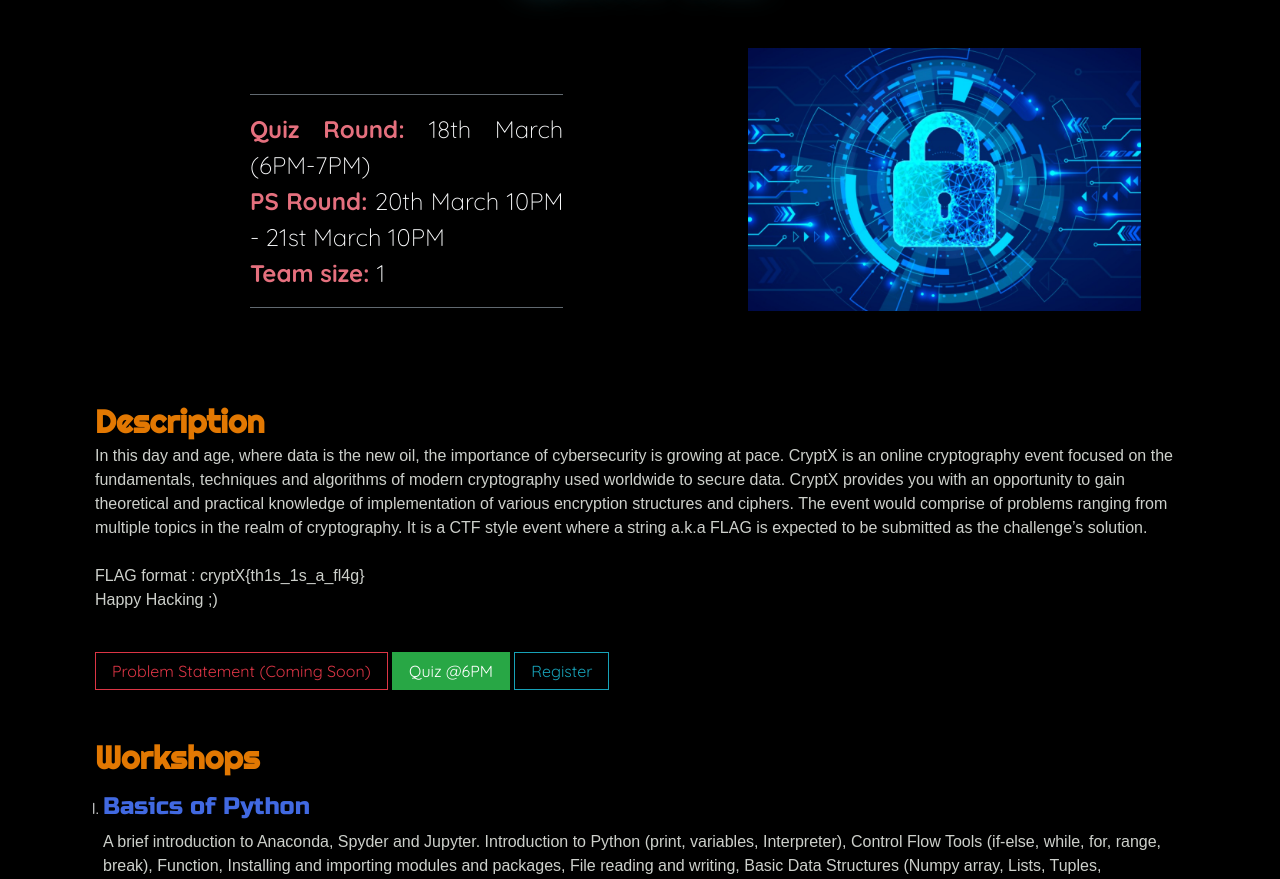
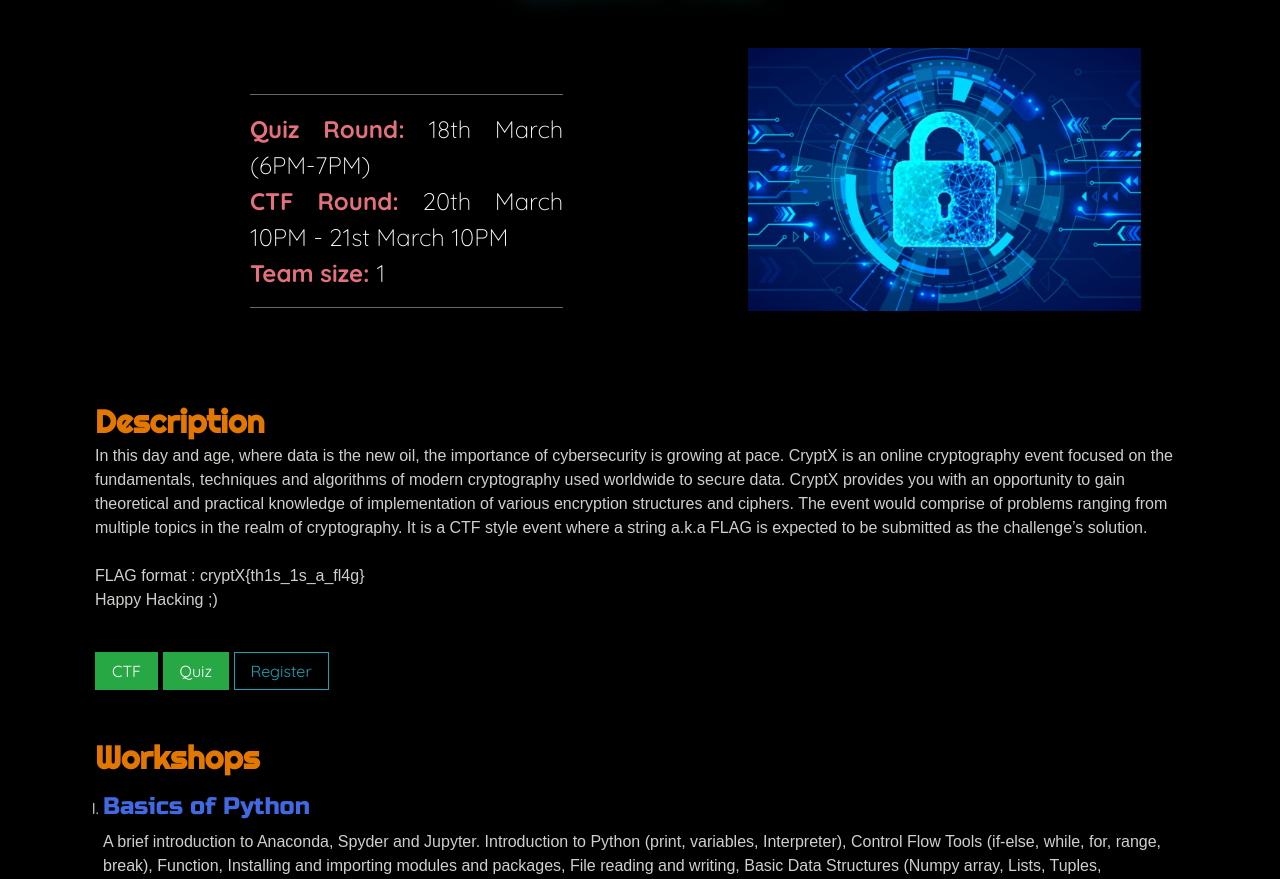
Before and after one commit to Prastuti-IIT-BHU/prastuti, a Django app: template templates/events/cryptx.html in a window 1280 px wide. Shown: the part 226-1105 px from the top of the page. Run offline with Django 3.2, Linux system fonts and the light colour scheme; the template is opened without the code that fills it, so the values that code supplies are empty; some libraries are stand-ins or nearby versions; some web fonts are replaced.

Commit message:
Update cryptx.html

```diff
--- a/templates/events/cryptx.html
+++ b/templates/events/cryptx.html
@@ -13,7 +13,7 @@
         <hr class="d-none d-md-block bg-secondary">
         <div>
           <p class="font-weight-light mt-2 mb-0"><span class="font-weight-bold" style="color:#e5707e">Quiz Round: </span>18th March (6PM-7PM)</p>
-          <p class="font-weight-light mb-0"><span class="font-weight-bold" style="color:#e5707e">PS Round: </span>20th March 10PM - 21st March 10PM</p>
+          <p class="font-weight-light mb-0"><span class="font-weight-bold" style="color:#e5707e">CTF Round: </span>20th March 10PM - 21st March 10PM</p>
           <p class="font-weight-light mb-3"><span class="font-weight-bold" style="color:#e5707e">Team size: </span>1</p>
         </div>
         <hr class="d-none d-md-block bg-secondary">
@@ -31,10 +31,10 @@
           in the realm of cryptography. It is a CTF style event where a string a.k.a FLAG is expected to be submitted
           as the challenge’s solution.<br><br>FLAG format :  cryptX{th1s_1s_a_fl4g}<br>Happy Hacking ;)
         </p>
-        <span><a class="btn btn-outline-danger btn-md mt-4 px-3 rounded-0 no-btn-shadow " data-tilt target="_blank"
-          href="#">Problem Statement (Coming Soon)</a></span>
         <span><a class="btn btn-success btn-md mt-4 px-3 rounded-0 no-btn-shadow " data-tilt target="_blank"
-          href="https://forms.gle/sSmtWogKtm8vx4DG6">Quiz @6PM</a></span>
+          href="http://18.212.107.34/">CTF</a></span>
+        <span><a class="btn btn-success btn-md mt-4 px-3 rounded-0 no-btn-shadow " data-tilt target="_blank"
+          href="https://forms.gle/sSmtWogKtm8vx4DG6">Quiz</a></span>
         <span><a class="btn btn-outline-info btn-md mt-4 px-3 rounded-0 no-btn-shadow"
           href="{% url 'event_registration:register' 'CryptX' %}">
           Register
```
